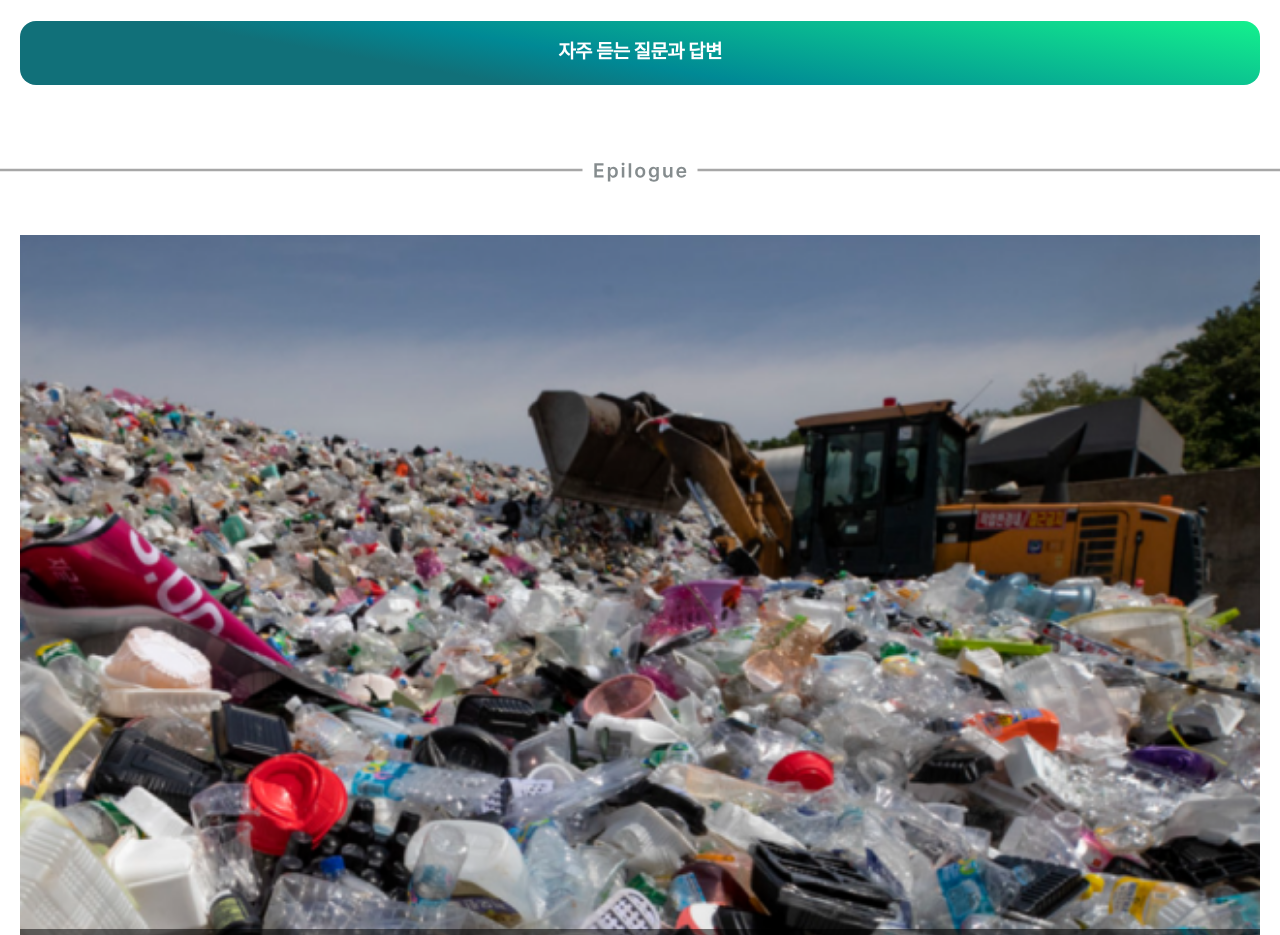
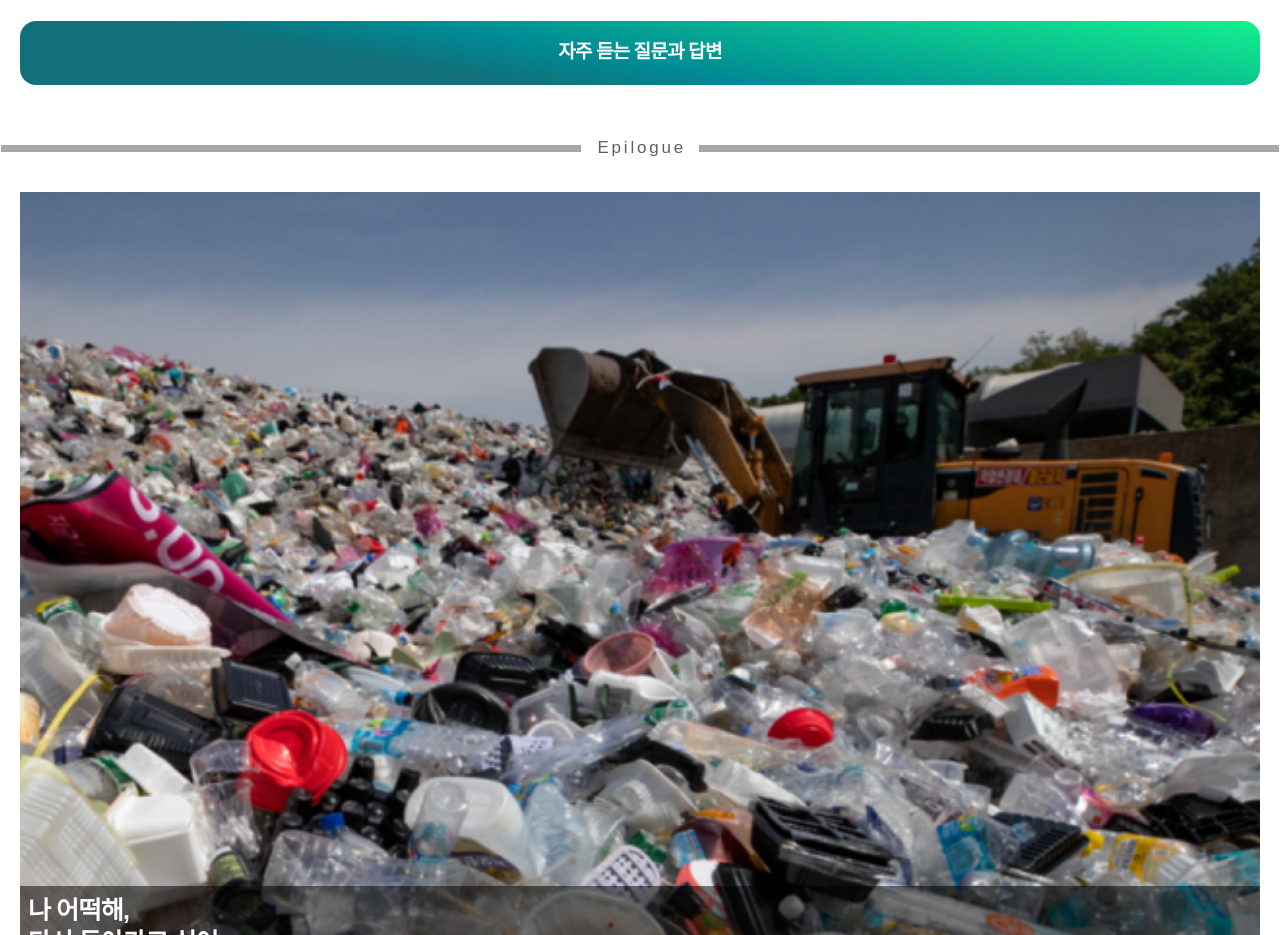
Before and after one commit to zeronomix/zeronomix, a plain HTML site: page index.html in a window 1280 px wide. Shown: the part 6380-7315 px from the top of the page. Drawn offline with Linux system fonts and the light colour scheme.

Commit message:
Add files via upload

```diff
--- a/index.html
+++ b/index.html
@@ -215,7 +215,8 @@
             </div>
 
             <div class = "line-container">
-                <img src = "image/line.svg">
+                <img src = "image_1207/line.svg">
+                <div class = "body" id = "line-text">E p i l o g u e</div>
             </div>
 
             <div class = "main-container">
--- a/style1207.css
+++ b/style1207.css
@@ -220,5 +220,5 @@ header{
     flex-wrap: wrap;
     margin-top: 24px;
     gap:40px;
-    margin-bottom: 100pxc ;
+    margin-bottom: 100px;
 }
```
